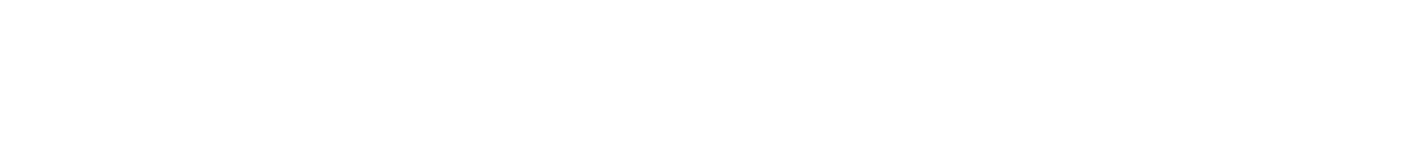
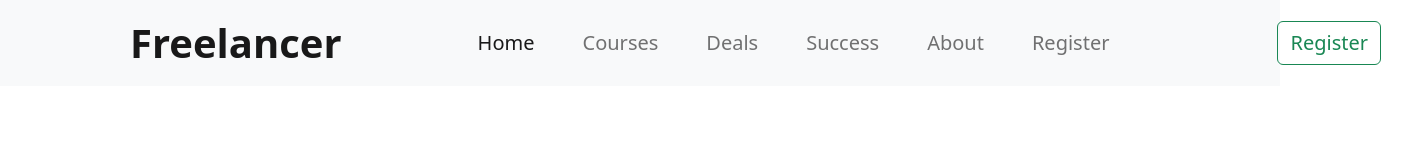
Before and after one commit to Onyasaha/freelancer, a plain HTML site: page index.html in a window 1280 px wide. Shown: the whole page, 1401 px wide, since content can reach past the window. Drawn offline with nearby package versions, Linux system fonts and the light colour scheme.

Commit message:
nav bar add

```diff
--- a/index.html
+++ b/index.html
@@ -1,12 +1,47 @@
-<!DOCTYPE html>
+<!doctype html>
 <html lang="en">
-<head>
-    <meta charset="UTF-8">
-    <meta http-equiv="X-UA-Compatible" content="IE=edge">
-    <meta name="viewport" content="width=device-width, initial-scale=1.0">
-    <title>Document</title>
-</head>
-<body>
-
-</body>
+  <head>
+    <meta charset="utf-8">
+    <meta name="viewport" content="width=device-width, initial-scale=1">
+    <title>freelancer</title>
+    <link href="https://cdn.jsdelivr.net/npm/bootstrap@5.2.0/dist/css/bootstrap.min.css" rel="stylesheet" integrity="sha384-gH2yIJqKdNHPEq0n4Mqa/HGKIhSkIHeL5AyhkYV8i59U5AR6csBvApHHNl/vI1Bx" crossorigin="anonymous">
+  </head>
+  <body>
+    <header>
+        <nav class="navbar navbar-expand-lg bg-light">
+            <div class="container">
+              <a class="navbar-brand fs-1 ms-5 fw-bold" href="#">Freelancer</a>
+              <button class="navbar-toggler" type="button" data-bs-toggle="collapse" data-bs-target="#navbarSupportedContent" aria-controls="navbarSupportedContent" aria-expanded="false" aria-label="Toggle navigation">
+                <span class="navbar-toggler-icon"></span>
+              </button>
+              <div class="collapse navbar-collapse" id="navbarSupportedContent">
+                <ul class="navbar-nav me-auto mb-2 mb-lg-0 mx-5 px-5">
+                  <li class="nav-item mx-3">
+                    <a class="nav-link active fs-5" aria-current="page" href="#">Home</a>
+                  </li>
+                  <li class="nav-item mx-3">
+                    <a class="nav-link fs-5 " href="#">Courses</a>
+                  </li>
+                  <li class="nav-item mx-3">
+                    <a class="nav-link fs-5">Deals</a>
+                  </li>
+                  <li class="nav-item mx-3">
+                    <a class="nav-link fs-5">Success</a>
+                  </li>
+                  <li class="nav-item mx-3">
+                    <a class="nav-link fs-5">About</a>
+                  </li>
+                  <li class="nav-item mx-3">
+                    <a class="nav-link fs-5">Register</a>
+                  </li>
+                </ul>
+                <form class="container-fluid justify-content-start ms-5 ps-5">
+                    <button class="btn btn-outline-success me-2 fs-5" type="button">Register</button>
+                </form>
+              </div>
+            </div>
+          </nav>
+    </header>
+    <script src="https://cdn.jsdelivr.net/npm/bootstrap@5.2.0/dist/js/bootstrap.bundle.min.js" integrity="sha384-A3rJD856KowSb7dwlZdYEkO39Gagi7vIsF0jrRAoQmDKKtQBHUuLZ9AsSv4jD4Xa" crossorigin="anonymous"></script>
+  </body>
 </html>
```
